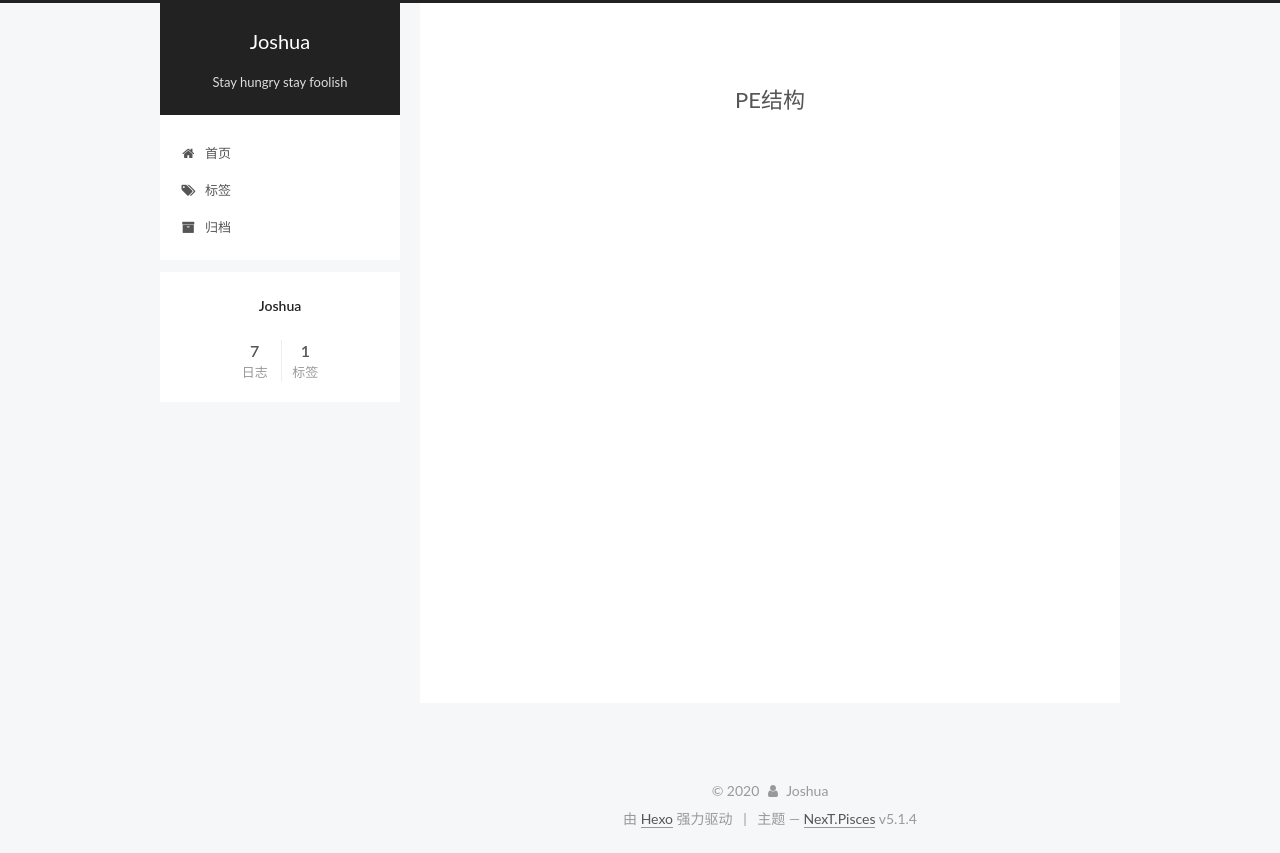
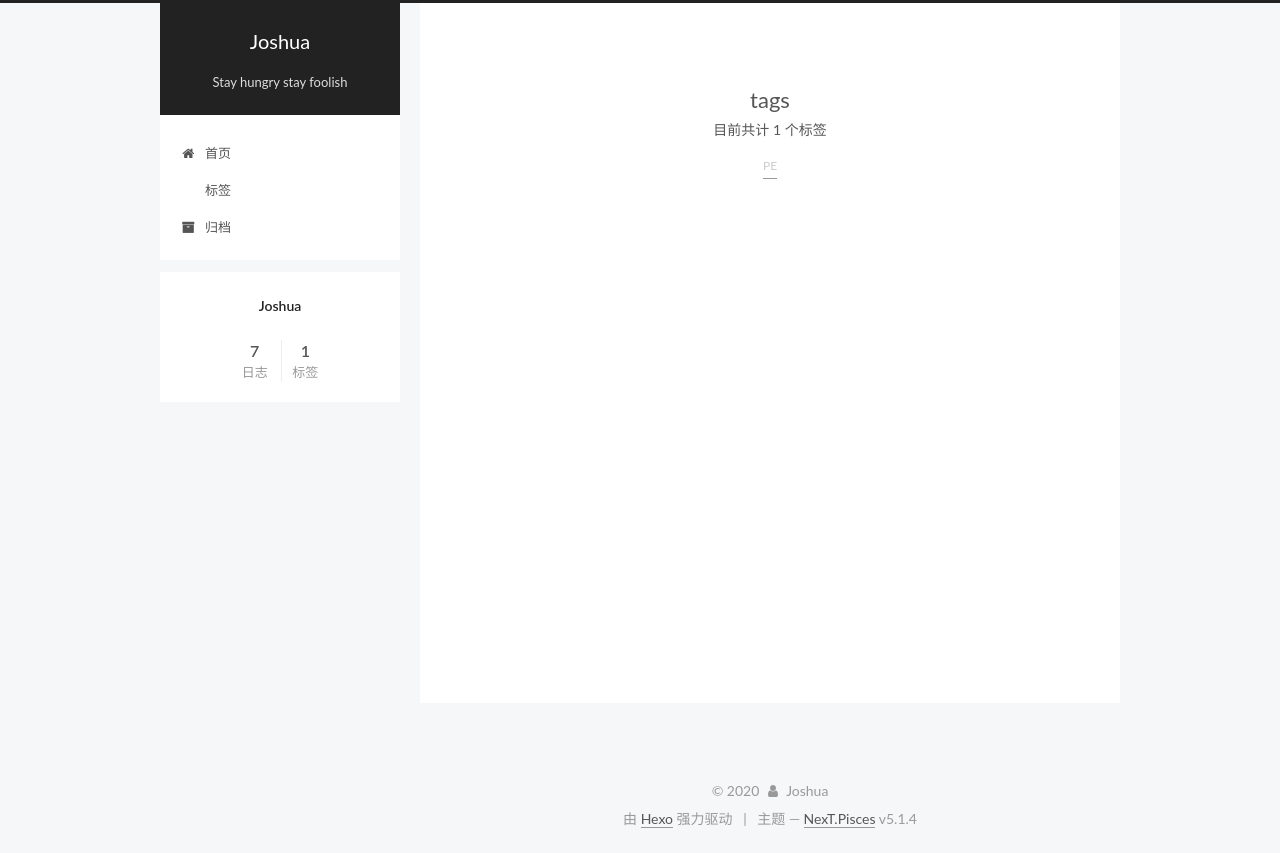
Before and after one commit to joshuachenn/joshua.github.io, a plain HTML site: page tags/index.html in a window 1280 px wide. Drawn offline with Linux system fonts and the light colour scheme.

Commit message:
Site updated: 2020-05-08 21:15:50

```diff
--- a/PE结构/index.html
+++ b/tags/index.html
@@ -80,11 +80,11 @@
 
 
 <meta property="og:type" content="website">
-<meta property="og:title" content="PE结构">
-<meta property="og:url" content="http://joshua.github.io/PE%E7%BB%93%E6%9E%84/index.html">
+<meta property="og:title" content="tags">
+<meta property="og:url" content="http://joshua.github.io/tags/index.html">
 <meta property="og:site_name" content="Joshua">
-<meta property="article:published_time" content="2020-05-07T08:21:03.000Z">
-<meta property="article:modified_time" content="2020-05-07T08:21:03.409Z">
+<meta property="article:published_time" content="2020-05-08T12:58:12.000Z">
+<meta property="article:modified_time" content="2020-05-08T13:09:51.312Z">
 <meta property="article:author" content="Joshua">
 <meta name="twitter:card" content="summary">
 
@@ -116,13 +116,13 @@
 
 
 
-  <link rel="canonical" href="http://joshua.github.io/PE结构/"/>
+  <link rel="canonical" href="http://joshua.github.io/tags/"/>
 
 
 
 
 
-  <title>PE结构 | Joshua</title>
+  <title>tags | Joshua</title>
 
 
 
@@ -190,7 +190,7 @@
         <li class="menu-item menu-item-tags">
           <a href="/tags/" rel="section">
 
-              <i class="menu-item-icon fa fa-fw fa-tags"></i> <br />
+              <i class="menu-item-icon fa fa-fw fa-/tags"></i> <br />
 
             标签
           </a>
@@ -232,7 +232,7 @@
     <div class="post-block page">
       <header class="post-header">
 
-	<h1 class="post-title" itemprop="name headline">PE结构</h1>
+	<h1 class="post-title" itemprop="name headline">tags</h1>
 
 
 
@@ -244,7 +244,14 @@
       <div class="post-body">
 
 
-
+          <div class="tag-cloud">
+            <div class="tag-cloud-title">
+                目前共计 1 个标签
+            </div>
+            <div class="tag-cloud-tags">
+              <a href="/tags/PE/" style="font-size: 12px; color: #ccc">PE</a>
+            </div>
+          </div>
 
       </div>
 
@@ -314,10 +321,10 @@
 
 
               <div class="site-state-item site-state-tags">
-
+                <a href="/tags/index.html">
                   <span class="site-state-item-count">1</span>
                   <span class="site-state-item-name">标签</span>
-
+                </a>
               </div>
 
 
```
Also changed, not shown: 2020/05/08/PE格式01/index.html (+3 -3 lines), 2020/05/08/PE格式02/index.html (+3 -3 lines), 2020/05/08/PE格式03/index.html (+3 -3 lines), 2020/05/08/PE格式04/index.html (+3 -3 lines), 2020/05/08/PE格式05/index.html (+3 -3 lines), 2020/05/08/PE格式06/index.html (+3 -3 lines), 2020/05/08/PE格式07/index.html (+3 -3 lines), archives/2020/05/index.html (+3 -3 lines), archives/2020/index.html (+3 -3 lines), archives/index.html (+3 -3 lines), index.html (+3 -3 lines), tags/PE/index.html (+3 -3 lines).
